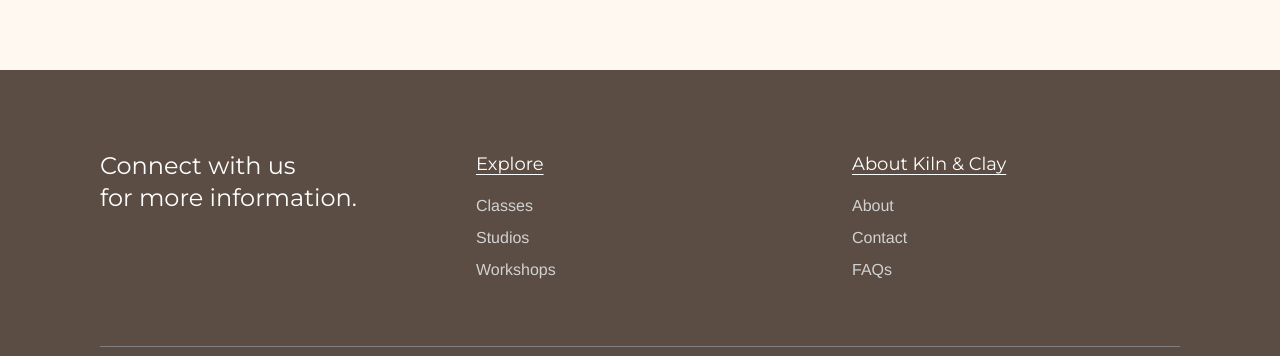
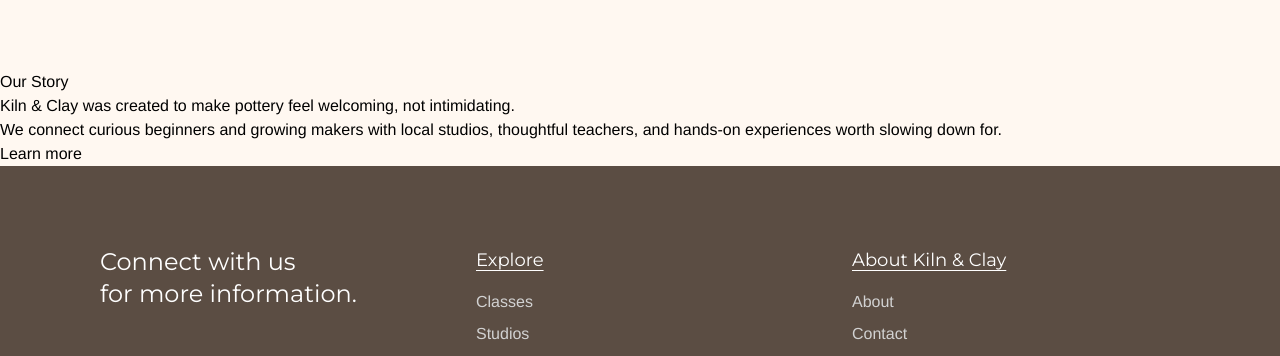
Before and after one commit to SobiahSelvarajah/ss-pottery-class-booking, a Next.js app: page / in a window 1280 px wide. Shown: the part 596-952 px from the top of the page. Built offline with nearby package versions, Linux system fonts and the light colour scheme.

Commit message:
components: html added to ourStory section on homepage

```diff
--- a/src/app/page.tsx
+++ b/src/app/page.tsx
@@ -1,4 +1,5 @@
 import Hero from "@/components/hero/Hero";
+import OurStory from "@/components/ourStory/OurStory";
 import Footer from "@/components/footer/Footer";
 
 export default function HomePage() {
@@ -39,7 +40,7 @@
       {/* ==================== */}
       {/*       OUR STORY      */}
       {/* ==================== */}
-      <section></section>
+      <OurStory />
 
 
       {/* ==================== */}
--- a/src/components/footerCompany/FooterCompany.tsx
+++ b/src/components/footerCompany/FooterCompany.tsx
@@ -1,15 +1,12 @@
 import FooterCompanyHeading from "../footerCompanyHeading/FooterCompanyHeading";
+import FooterCompanyLinks from "../footerCompanyLinks/FooterCompanyLinks";
 
 
 export default function FooterCompany() {
     return(
         <nav aria-label="Footer navigation - Company links">
             <FooterCompanyHeading />
-            <ul className="space-y-2 font-body text-neutral-light">
-                <li><a href="#" className="hover:text-neutral-white transition">About</a></li>
-                <li><a href="#" className="hover:text-neutral-white transition">Contact</a></li>
-                <li><a href="#" className="hover:text-neutral-white transition">FAQs</a></li>
-            </ul>
+            <FooterCompanyLinks />
         </nav>
     )
 }
--- /dev/null
+++ b/src/components/ourStory/OurStory.tsx
@@ -0,0 +1,20 @@
+
+
+export default function OurStory() {
+    return(
+        <section>
+            <h2>
+                Our Story
+            </h2>
+            <p>
+                Kiln & Clay was created to make pottery feel welcoming, not intimidating.
+                <br/>
+                We connect curious beginners and growing makers with local studios,
+                thoughtful teachers, and hands-on experiences worth slowing down for.
+            </p>
+            <a href="">
+                Learn more
+            </a>
+        </section>
+    )
+}
```
